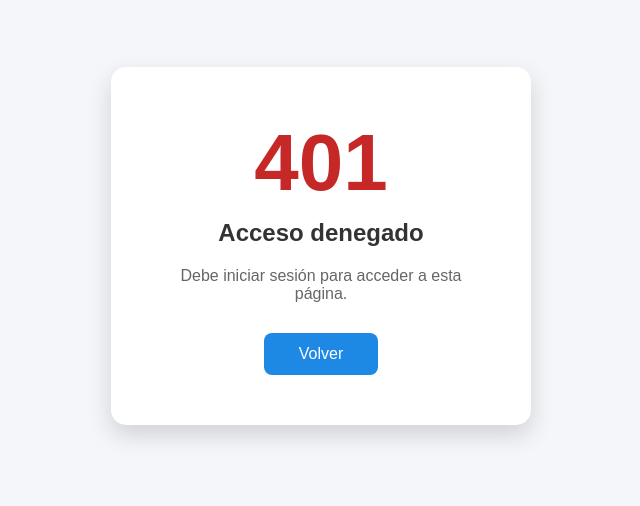
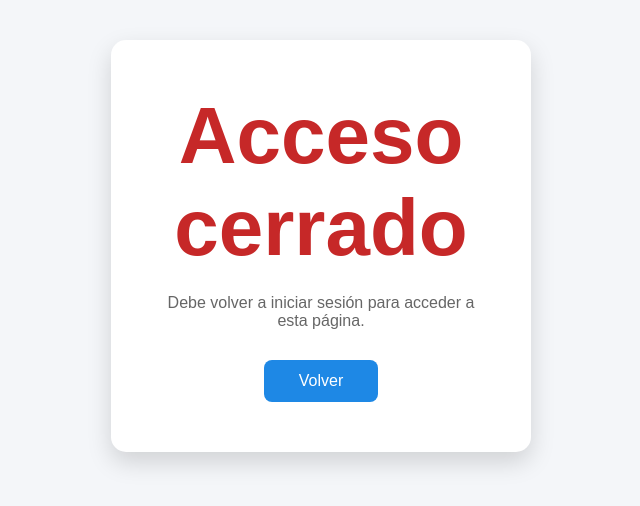
Before and after one commit to DanielRumay/frontend, a website: page public/iu/panel/error.html in a window 1280 px wide. Shown: the part 154-660 px from the top of the page, without its empty margins (319-959 px from the left). Drawn offline with Linux system fonts and the light colour scheme.

Commit message:
ventana de sesion cerrada

```diff
--- a/public/iu/panel/error.html
+++ b/public/iu/panel/error.html
@@ -10,12 +10,10 @@
 
 <div class="contenedor">
 
-  <h1>401</h1>
-
-  <h2>Acceso denegado</h2>
+  <h1>Acceso cerrado</h1>
 
   <p>
-    Debe iniciar sesión para acceder a esta página.
+    Debe volver a iniciar sesión para acceder a esta página.
   </p>
 
   <button id="volver">
```
